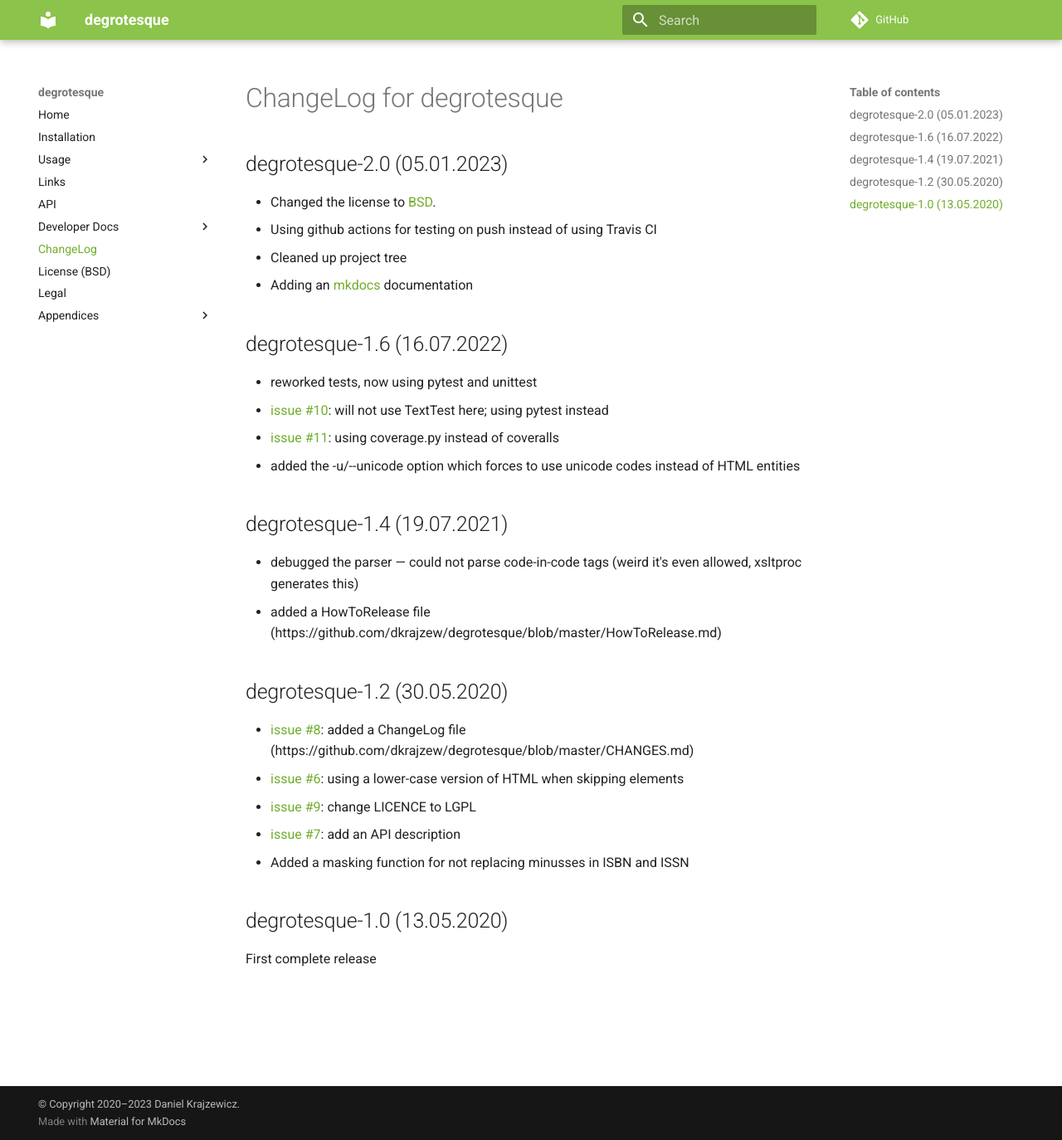
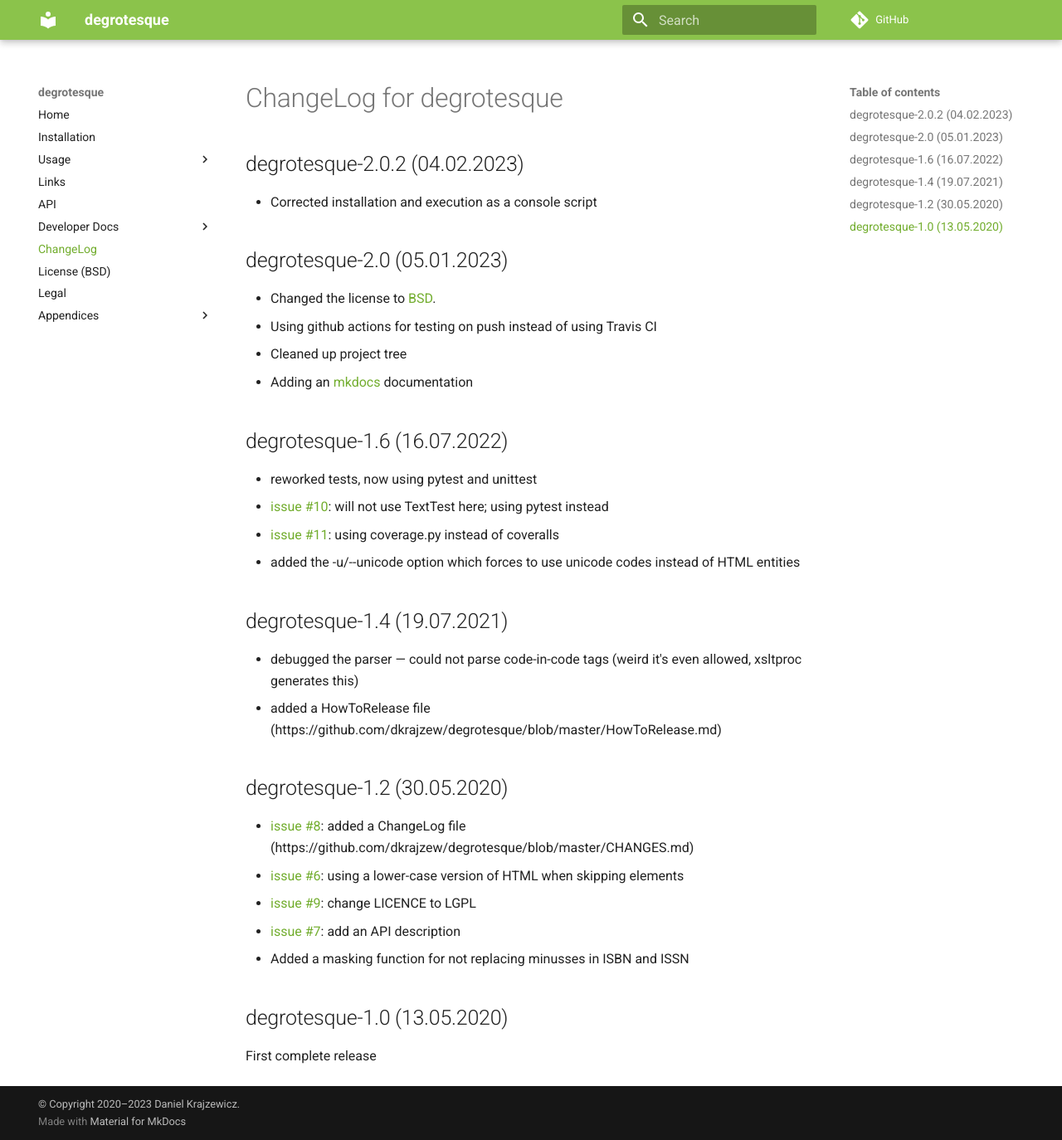
Before and after one commit to dkrajzew/degrotesque, an MkDocs documentation site: the page built from docs/mkdocs/changes.md, in a window 1280 px wide and 1374 px high. Shown: the whole window at 83% size. Built offline with MkDocs 1.6.1 and Material for MkDocs 9.7.7, drawn with Linux system fonts in a browser that asks for light colours; comment, search, counter and statistics services are not loaded.

Commit message:
patching docs for next release

```diff
--- a/docs/mkdocs/changes.md
+++ b/docs/mkdocs/changes.md
@@ -1,5 +1,11 @@
 ChangeLog for degrotesque
 =========================
+
+degrotesque-2.0.2 (04.02.2023)
+------------------------------
+
+* Corrected installation and execution as a console script
+
 
 degrotesque-2.0 (05.01.2023)
 ----------------------------
--- a/docs/mkdocs/install.md
+++ b/docs/mkdocs/install.md
@@ -1,6 +1,6 @@
 Download and Installation
 =========================
-The __current version__ is [degrotesque-2.0](https://github.com/dkrajzew/degrotesque/releases/tag/2.0).
+The __current version__ is [degrotesque-2.0.2](https://github.com/dkrajzew/degrotesque/releases/tag/2.0.2).
 
 You may __install degrotesque__ using
 
@@ -12,5 +12,5 @@ You may __download a copy or fork the code__ at [degrotesque&apos;s github page]
 
 Besides, you may __download the current release__ here:
 
-* [degrotesque-2.0.zip](https://github.com/dkrajzew/degrotesque/archive/refs/tags/2.0.zip)
-* [degrotesque-2.0.tar.gz](https://github.com/dkrajzew/degrotesque/archive/refs/tags/2.0.tar.gz)
+* [degrotesque-2.0.2zip](https://github.com/dkrajzew/degrotesque/archive/refs/tags/2.0.2.zip)
+* [degrotesque-2.0.2.tar.gz](https://github.com/dkrajzew/degrotesque/archive/refs/tags/2.0.2.tar.gz)
```
Also changed, not shown: docs/mkdocs/cmd.md (+2 -2 lines), docs/mkdocs/release.md (+1 -1 lines), README.md.
